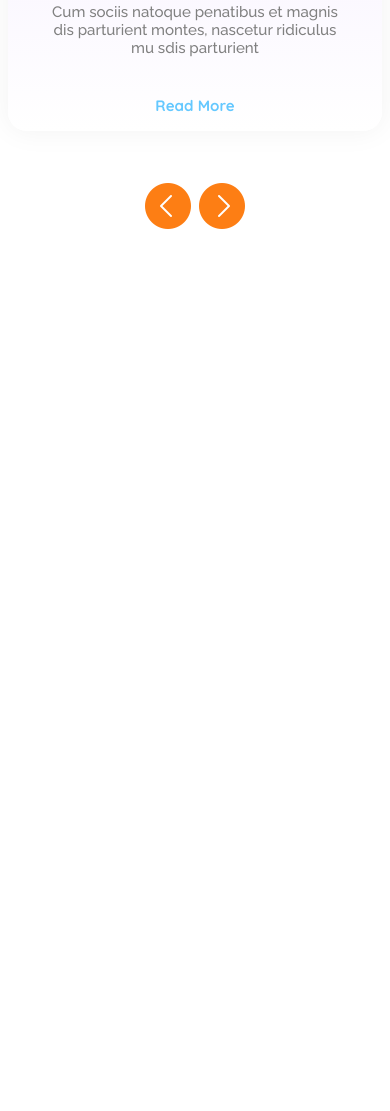
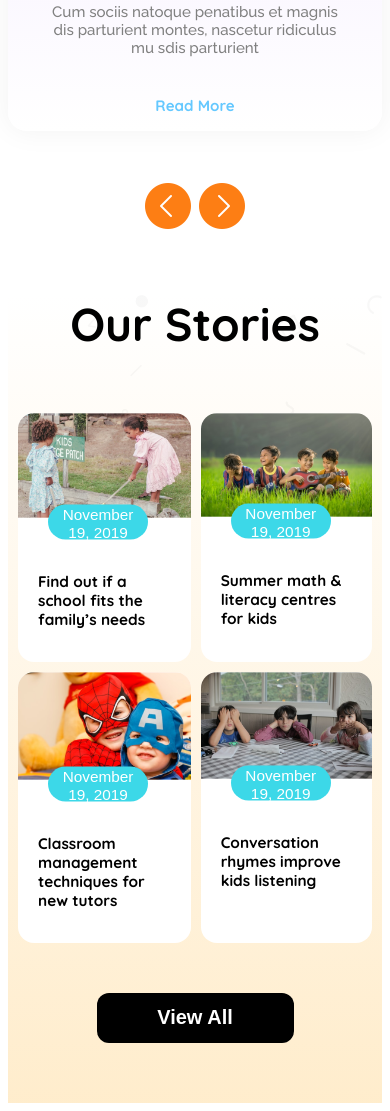
Before and after one commit to S-Tanvir/assignment-2, a plain HTML site: page index.html in a window 390 px wide. Shown: the part 2774-3885 px from the top of the page. Before the commit the page ends 3069 px from the top, so only its background shows below. Drawn offline with Linux system fonts and the light colour scheme.

Commit message:
complete our stories section and make this section responsive

```diff
--- a/index.html
+++ b/index.html
@@ -154,6 +154,71 @@
 
      <main>
 
+                                     <!-- story section -->
+                                          <!-- story section -->
+
+     <section class="story-section">
+
+        <h1 class="story-title quicksand-font">Our Stories</h1>
+
+        <div class="story-cards-container">
+
+            <div class="left-story-card">
+                <img class="ls-image" src="assets/story-1.png" alt="">
+                <button class="ls-button">November 19, 2019</button>
+                <h2 class="rs-title quicksand-font">A fun toddler coloring training on
+                    classroom</h2>
+                <p class="ls-description raleway-font">Beautiful branding for changes by Never Now in Australia.
+                    changes is a platform for open discussion in an inclusive and
+                    collaborative environment, providing the...</p>
+            </div>
+
+
+            <div class="right-story-cards">
+
+               <div class="r-s-c">
+                <img class="ls-image" src="assets/story-2.png" alt="">
+                <button class="rs-button">November 19, 2019</button>
+                <h2 class="rs-title quicksand-font">Find out if a school fits the
+                    family’s needs</h2>
+               </div>
+
+               <div class="r-s-c">
+                <img class="ls-image" src="assets/story-3.png" alt="">
+                <button class="rs-button">November 19, 2019</button>
+                <h2 class="rs-title quicksand-font">Summer math & literacy
+                    centres for kids</h2>
+               </div>
+
+               <div class="r-s-c">
+                <img class="ls-image" src="assets/story-4.png" alt="">
+                <button class="rs-button">November 19, 2019</button>
+                <h2 class="rs-title quicksand-font">Classroom management
+                    techniques for new tutors</h2>
+               </div>
+
+               <div class="r-s-c">
+                <img class="ls-image" src="assets/story-5.png" alt="">
+                <button class="rs-button">November 19, 2019</button>
+                <h2 class="rs-title quicksand-font">Conversation rhymes
+                    improve kids listening</h2>
+               </div>
+
+
+
+            </div>
+
+
+        </div>
+
+       <div class="story-button">
+        <button class="banner-button">View All</button>
+       </div>
+
+     </section>
+
+
+
      </main>
 
 
--- a/styles/style.css
+++ b/styles/style.css
@@ -290,6 +290,143 @@ hr{
     margin-bottom: 60px;
 }
 
+        /* story-section */
+         /* story-section */
+
+ main{
+    width: 100%;
+    height: auto;
+    /* margin: 0 auto; */
+    background-image: linear-gradient(rgba(255, 255, 255, 0.4),rgba(254, 163, 1, 0.2)),url(../assets/bg.png);
+    background-repeat: no-repeat;
+    background-size: contain;
+
+
+
+ }
+
+
+.story-section{
+
+    max-width: 1160px;
+    margin: 0 auto;
+    /* text-align: center; */
+
+
+}
+
+.story-title{
+    font-size: 2.875rem;
+    font-weight: bold;
+    color: black;
+    text-align: center;
+    margin: 0px;
+}
+
+.story-cards-container{
+    display: flex;
+    gap: 20px;
+    padding-top: 80px;
+    padding-bottom: 80px;
+    justify-content: space-between;
+
+}
+
+.left-story-card{
+    border: none;
+    border-radius: 16px;
+    background-color: white;
+   width: 540.27px;
+   height: 630.52px;
+
+}
+
+
+.ls-image{
+    width: 100%;
+    height: auto;
+    margin: 0px;
+    border-radius: 16px  16px 0px 0px ;
+}
+
+.ls-button{
+    background-color: #3CD8E8;
+    border: none;
+    border-radius: 47.93px;
+    color: white;
+    font-size: 0.95875rem;
+    font-weight: 500;
+    width: 175px;
+    height: 48px;
+    transform: translateY(-24px);
+    margin-left: 50px;
+
+
+}
+
+.ls-title{
+    font-size: 1.5rem;
+    font-weight: bold;
+    color: black;
+    padding: 20px;
+}
+
+.ls-description{
+    font-size: 0.9587rem;
+    font-weight: 500;
+    color: #666666;
+    padding: 20px;
+    padding-bottom: 35px;
+}
+
+.right-story-cards{
+    display: grid;
+    grid-template-columns: repeat(2,auto);
+    gap: 20px;
+
+}
+
+
+.rs-title{
+    color: black;
+    padding: 20px;
+    padding-top: 0px;
+    font-size: 0.95875rem;
+    font-weight:bold ;
+}
+
+.r-s-c{
+    border: none;
+    border-radius: 16px;
+    background-color: white;
+    max-width: 290.69px;
+    height: 301.61px;
+
+
+
+}
+
+
+.rs-button{
+    background-color: #3CD8E8;
+    border: none;
+    border-radius: 47.93px;
+    color: white;
+    font-size: 0.95875rem;
+    font-weight: 500;
+    width: 150px;
+    height: 35px;
+    transform: translateY(-24px);
+    margin-left: 50px;
+}
+
+
+.story-button{
+    display: grid;
+    grid-template-columns: repeat(1,auto);
+    justify-content: center;
+    padding-bottom: 60px;
+}
 
 
 
@@ -374,6 +511,57 @@ hr{
 
     }
 
+main{
+    width: 100%;
+    margin: 0px;
+}
+
+.story-title{
+    text-align: center;
+}
+
+.story-cards-container{
+    padding-bottom: 40px;
+    padding-top: 50px;
+}
+ .left-story-card{
+    display: none;
+ }
+
+ .right-story-cards{
+    justify-content: center;
+    grid-template-columns: repeat(2,auto);
+    width: 100%;
+   gap: 10px;
+   padding: 10px;
+ }
+
+ .r-s-c{
+
+    height:auto;
+ }
+
+
+    .rs-button{
+        background-color: #3CD8E8;
+        border: none;
+        border-radius: 47.93px;
+        color: white;
+        font-size: 0.95875rem;
+        font-weight: 500;
+        width: 100px;
+        height: 35px;
+        transform: translateY(-17.5px);
+        margin-left: 30px;
+    }
+
+
+
+
+
+
+
+
 
 
 
```
